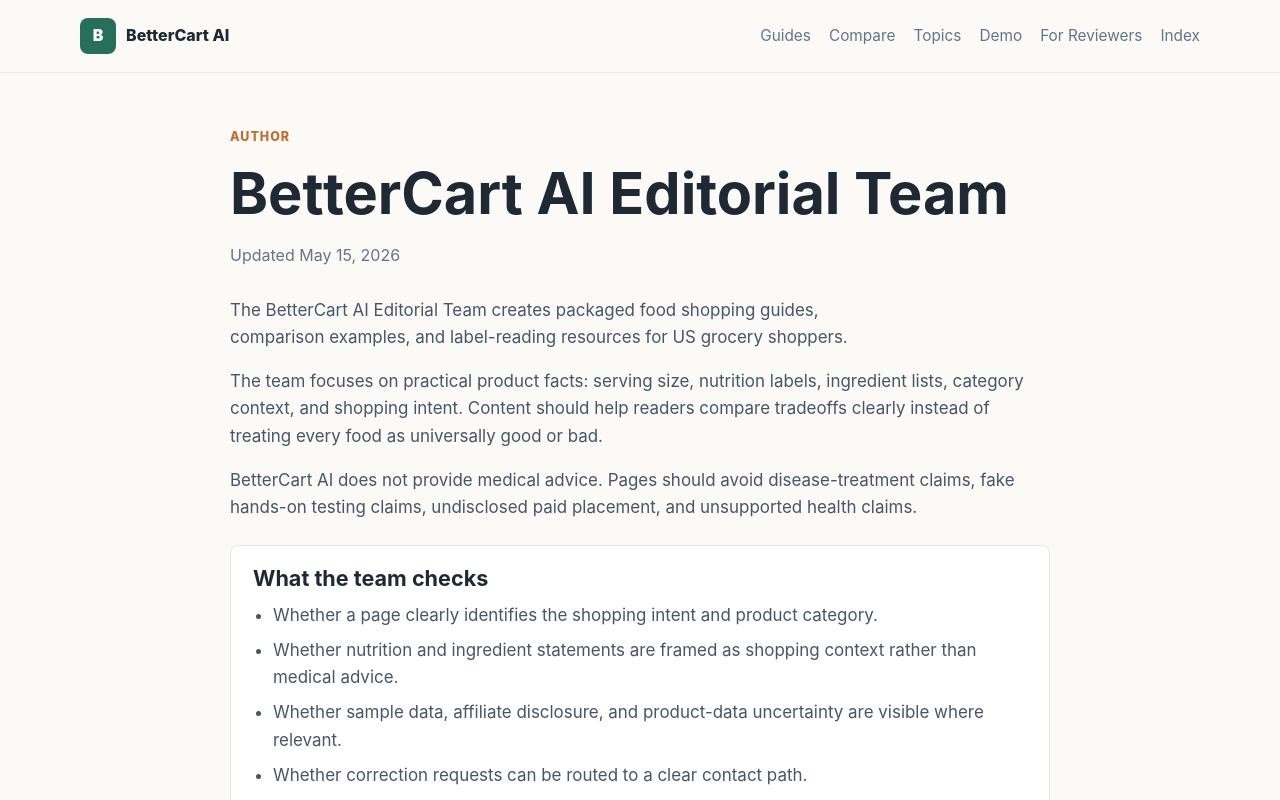
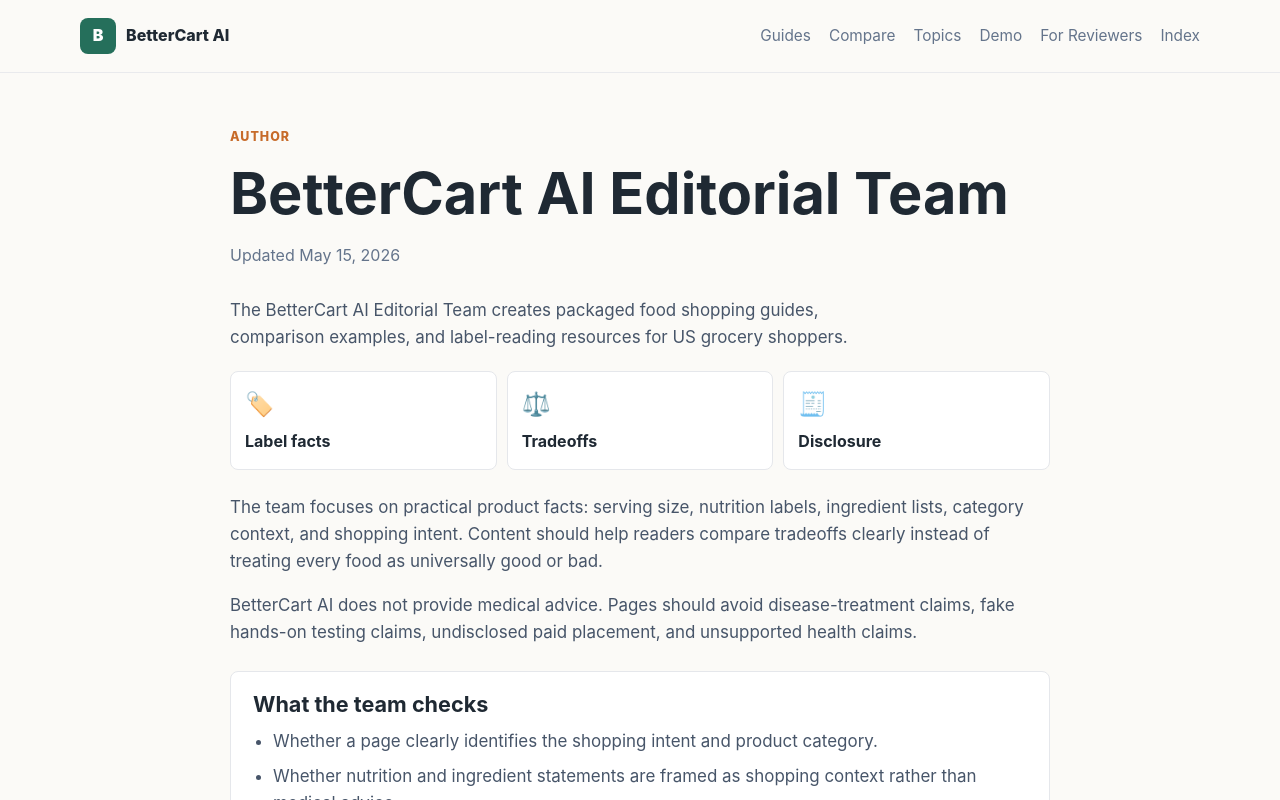
Before and after one commit to Astalos11/bettercart-ai-approval-site, a Next.js app: page /authors/bettercart-editorial-team in a window 1280 px wide. Shown: the top 800 px of the page. Built offline with nearby package versions, Linux system fonts and the light colour scheme; no server answers.

Commit message:
Add editorial team visual focus cards

```diff
--- a/app/authors/bettercart-editorial-team/page.jsx
+++ b/app/authors/bettercart-editorial-team/page.jsx
@@ -15,6 +15,11 @@
       <p className="lead">
         The BetterCart AI Editorial Team creates packaged food shopping guides, comparison examples, and label-reading resources for US grocery shoppers.
       </p>
+      <div className="trust-visual-grid" aria-label="Editorial team focus">
+        <div><span aria-hidden="true">🏷️</span><strong>Label facts</strong></div>
+        <div><span aria-hidden="true">⚖️</span><strong>Tradeoffs</strong></div>
+        <div><span aria-hidden="true">🧾</span><strong>Disclosure</strong></div>
+      </div>
       <p>
         The team focuses on practical product facts: serving size, nutrition labels, ingredient lists, category context, and shopping intent. Content should help readers compare tradeoffs clearly instead of treating every food as universally good or bad.
       </p>
```
